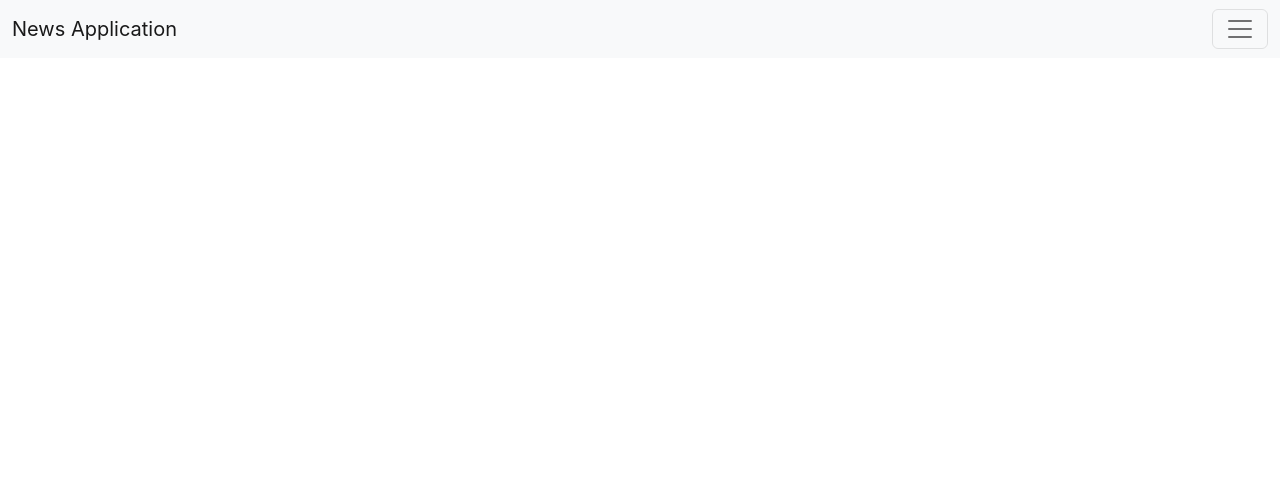
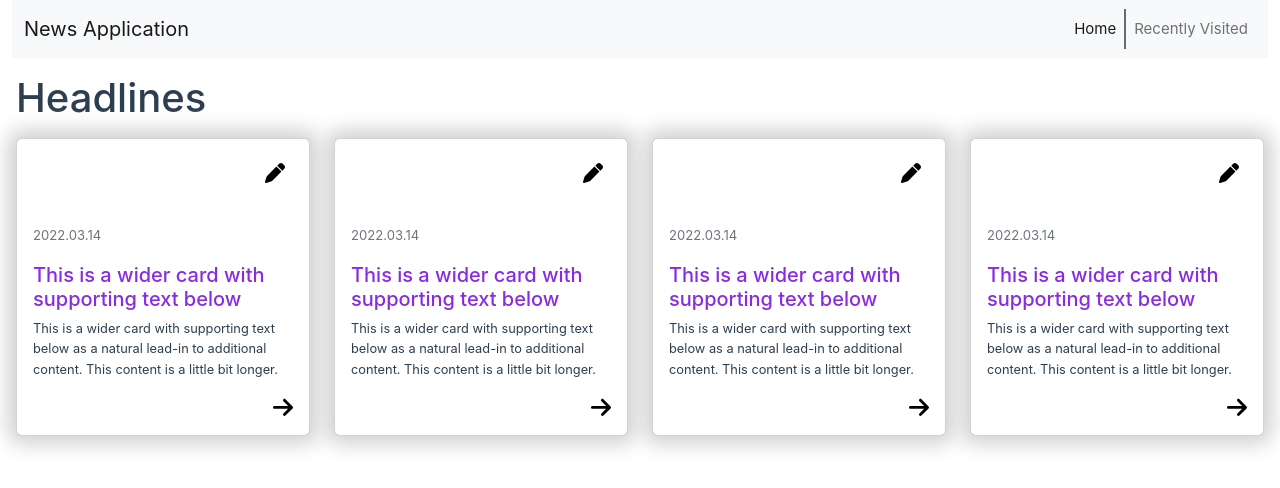
Before and after one commit to tchamalsha/News-application, a Vue app: page / in a window 1280 px wide. Shown: the top 488 px of the page. Built offline with nearby package versions, Linux system fonts and the light colour scheme.

Commit message:
add news card

```diff
--- a/package.json
+++ b/package.json
@@ -9,6 +9,11 @@
     "lint": "eslint . --ext .vue,.js,.jsx,.cjs,.mjs --fix --ignore-path .gitignore"
   },
   "dependencies": {
+    "@fortawesome/fontawesome-svg-core": "^6.2.1",
+    "@fortawesome/free-brands-svg-icons": "^6.2.1",
+    "@fortawesome/free-regular-svg-icons": "^6.2.1",
+    "@fortawesome/free-solid-svg-icons": "^6.2.1",
+    "@fortawesome/vue-fontawesome": "^3.0.2",
     "bootstrap": "^5.2.3",
     "bootstrap-vue": "^2.23.1",
     "vue": "^3.2.45",
--- a/src/App.vue
+++ b/src/App.vue
@@ -5,71 +5,6 @@ import NavBar from "./components/NavigationBar.vue";
 </script>
 
 <template>
-
   <NavBar/>
   <RouterView />
 </template>
-
-<style scoped>
-header {
-  line-height: 1.5;
-  max-height: 100vh;
-}
-
-.logo {
-  display: block;
-  margin: 0 auto 2rem;
-}
-
-nav {
-  width: 100%;
-  font-size: 12px;
-  text-align: center;
-  margin-top: 2rem;
-}
-
-nav a.router-link-exact-active {
-  color: var(--color-text);
-}
-
-nav a.router-link-exact-active:hover {
-  background-color: transparent;
-}
-
-nav a {
-  display: inline-block;
-  padding: 0 1rem;
-  border-left: 1px solid var(--color-border);
-}
-
-nav a:first-of-type {
-  border: 0;
-}
-
-@media (min-width: 1024px) {
-  header {
-    display: flex;
-    place-items: center;
-    padding-right: calc(var(--section-gap) / 2);
-  }
-
-  .logo {
-    margin: 0 2rem 0 0;
-  }
-
-  header .wrapper {
-    display: flex;
-    place-items: flex-start;
-    flex-wrap: wrap;
-  }
-
-  nav {
-    text-align: left;
-    margin-left: -1rem;
-    font-size: 1rem;
-
-    padding: 1rem 0;
-    margin-top: 1rem;
-  }
-}
-</style>
--- a/src/assets/main.css
+++ b/src/assets/main.css
@@ -1,35 +1 @@
 @import './base.css';
-
-#app {
-  max-width: 1280px;
-  margin: 0 auto;
-  padding: 2rem;
-
-  font-weight: normal;
-}
-
-a,
-.green {
-  text-decoration: none;
-  color: hsla(160, 100%, 37%, 1);
-  transition: 0.4s;
-}
-
-@media (hover: hover) {
-  a:hover {
-    background-color: hsla(160, 100%, 37%, 0.2);
-  }
-}
-
-@media (min-width: 1024px) {
-  body {
-    display: flex;
-    place-items: center;
-  }
-
-  #app {
-    display: grid;
-    grid-template-columns: 1fr 1fr;
-    padding: 0 2rem;
-  }
-}
--- a/src/components/NavigationBar.vue
+++ b/src/components/NavigationBar.vue
@@ -1,26 +1,21 @@
 <template>
-  <div class="container">
-    <nav class="navbar fixed-top navbar-light bg-light">
+  <div class="container-fluid">
+    <nav class="navbar navbar-light navbar-expand-md bg-light">
     <div class="container-fluid">
     <a class="navbar-brand" href="#">News Application</a>
 
     <button class="navbar-toggler" type="button" data-bs-toggle="collapse" data-bs-target="#navbarNav" aria-controls="navbarNav" aria-expanded="false" aria-label="Toggle navigation">
       <span class="navbar-toggler-icon"></span>
     </button>
-    <div class="collapse navbar-collapse" id="navbarNav">
+    <div class="collapse navbar-collapse justify-content-end" id="navbarNav">
       <ul class="navbar-nav">
-        <li class="nav-item">
-          <a class="nav-link active" aria-current="page" href="#">Home</a>
+        <li class="nav-item home">
+          <a class="nav-link active" aria-current="page" href="#" id="home">Home</a>
         </li>
         <li class="nav-item">
-          <a class="nav-link" href="#">Features</a>
+          <a class="nav-link" href="#">Recently Visited</a>
         </li>
-        <li class="nav-item">
-          <a class="nav-link" href="#">Pricing</a>
-        </li>
-        <li class="nav-item">
-          <a class="nav-link disabled" href="#" tabindex="-1" aria-disabled="true">Disabled</a>
-        </li>
+
       </ul>
     </div>
   </div>
@@ -36,4 +31,12 @@ export default {
 
 <style>
 
+#home{
+  border-right: 2px rgb(109, 108, 108) solid;
+}
+
+.navbar a .nav-brand{
+  color: #A555EC;
+}
+
 </style>
--- /dev/null
+++ b/src/components/NewsCard.vue
@@ -0,0 +1,44 @@
+<template>
+  <div class="col-md-3">
+    <div class="card mb-3">
+   <a class="container d-flex p-4 justify-content-end" href="#">
+
+    <svg xmlns="http://www.w3.org/2000/svg" viewBox="0 0 512 512" width="20px">
+        <!--! Font Awesome Pro 6.2.1 by @fontawesome - https://fontawesome.com License - https://fontawesome.com/license (Commercial License) Copyright 2022 Fonticons, Inc. -->
+    <path d="M362.7 19.3L314.3 67.7 444.3 197.7l48.4-48.4c25-25 25-65.5 0-90.5L453.3 19.3c-25-25-65.5-25-90.5 0zm-71 71L58.6 323.5c-10.4 10.4-18 23.3-22.2 37.4L1 481.2C-1.5 489.7 .8 498.8 7 505s15.3 8.5 23.7 6.1l120.3-35.4c14.1-4.2 27-11.8 37.4-22.2L421.7 220.3 291.7 90.3z"/></svg>
+
+    </a>
+
+      <div class="card-body">
+        <p ><small class="text-muted">2022.03.14</small></p>
+        <h5 class="card-title">This is a wider card with supporting text below </h5>
+        <p class="card-text">This is a wider card with supporting text below as a natural lead-in to additional content. This content is a little bit longer.</p>
+
+        <a class="d-flex justify-content-end" href="#">
+            <svg xmlns="http://www.w3.org/2000/svg" viewBox="0 0 448 512" width="20px"><!--! Font Awesome Pro 6.2.1 by @fontawesome - https://fontawesome.com License - https://fontawesome.com/license (Commercial License) Copyright 2022 Fonticons, Inc. --><path d="M438.6 278.6c12.5-12.5 12.5-32.8 0-45.3l-160-160c-12.5-12.5-32.8-12.5-45.3 0s-12.5 32.8 0 45.3L338.8 224 32 224c-17.7 0-32 14.3-32 32s14.3 32 32 32l306.7 0L233.4 393.4c-12.5 12.5-12.5 32.8 0 45.3s32.8 12.5 45.3 0l160-160z"/></svg>
+        </a>
+    </div>
+    </div>
+  </div>
+
+</template>
+
+<script>
+export default {
+    name:'NewsCard',
+}
+</script>
+
+<style>
+
+.card{
+    box-shadow: 0 0 20px 8px #d0d0d0;
+}
+.card .card-text{
+    font-size: 0.8rem;
+}
+
+.card .card-title{
+    color: blueviolet;
+}
+</style>
--- a/src/main.js
+++ b/src/main.js
@@ -2,6 +2,7 @@ import { createApp } from "vue";
 import App from "./App.vue";
 import router from "./router";
 import 'bootstrap/dist/css/bootstrap.css'
+import 'bootstrap/dist/js/bootstrap'
 import 'bootstrap-vue/dist/bootstrap-vue.css'
 import "./assets/main.css";
 
--- a/src/views/HomeView.vue
+++ b/src/views/HomeView.vue
@@ -1,4 +1,23 @@
 <template>
-
+  <div class="conatiner p-3">
+    <h1>Headlines</h1>
+    <div class="row mt-3">
+        <NewsCard/>
+        <NewsCard/>
+        <NewsCard/>
+        <NewsCard/>
+    </div>
+  </div>
 
 </template>
+
+<script>
+ import NewsCard from "../components/NewsCard.vue";
+
+ export default{
+    name:'HomeView',
+    components:{
+        NewsCard
+    }
+ }
+</script>
```
Also changed, not shown: 1 other file (tests, documents, lock files or other folders).
